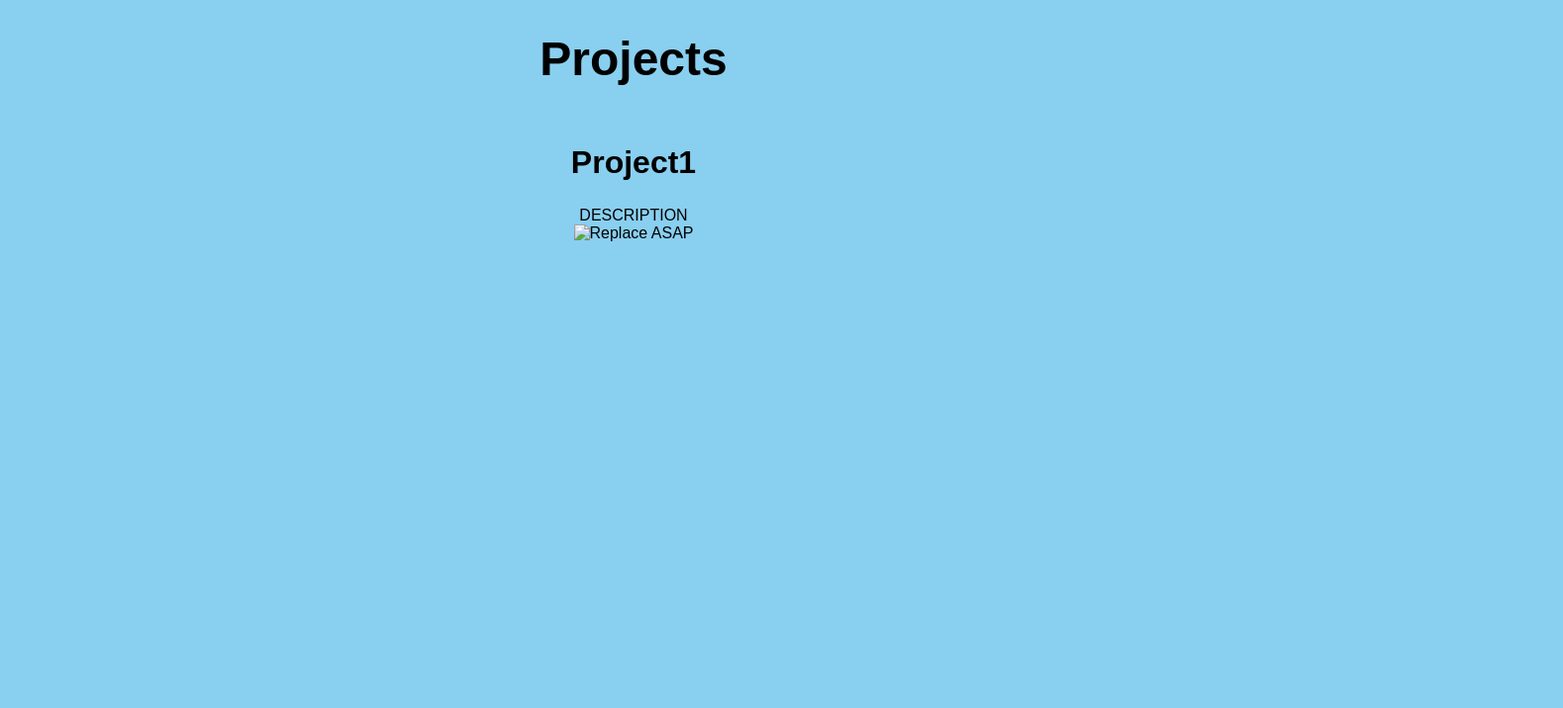
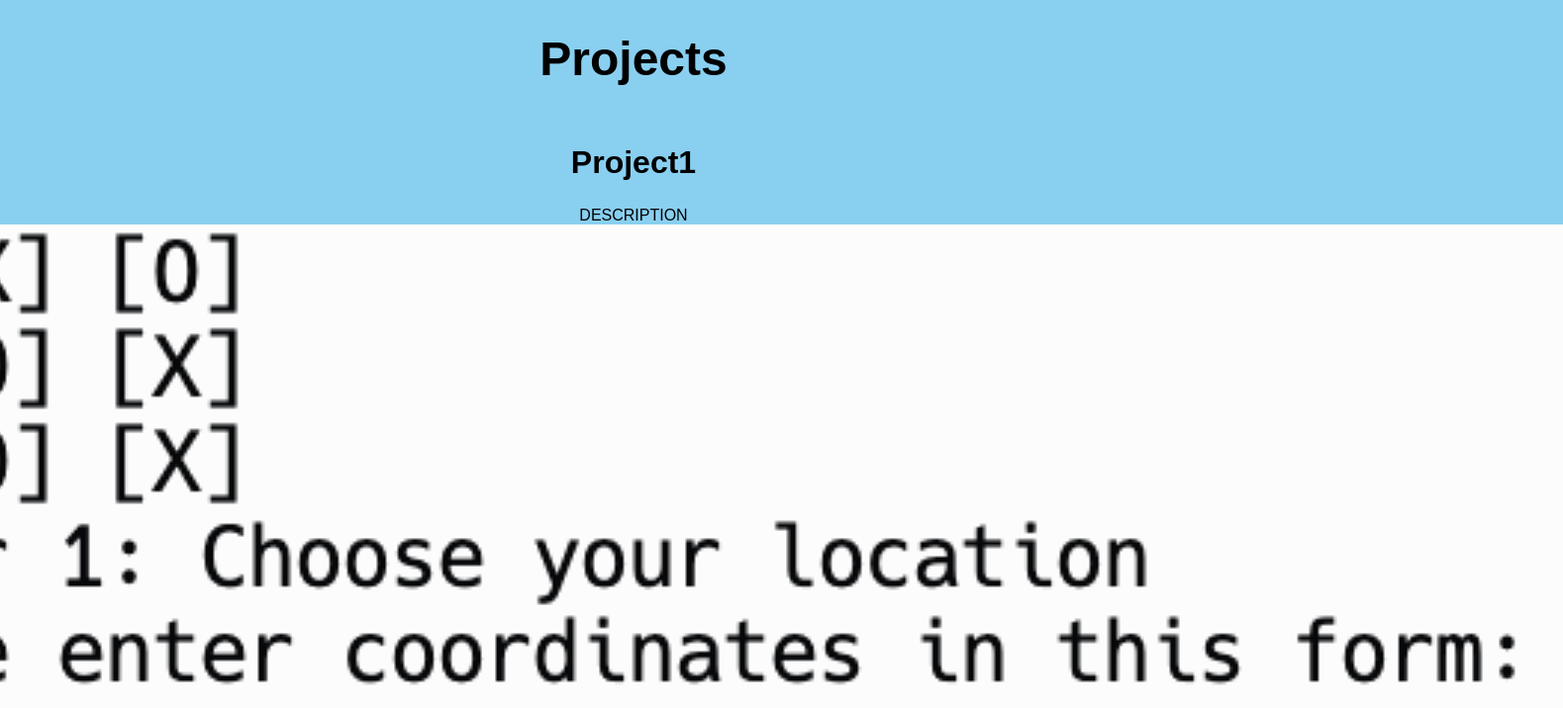
Before and after one commit to shaunoh/shaun-oh, a plain HTML site: page projects.html in a window 1280 px wide. Shown: the top 716 px of the page at 99% size, 1579 px wide, since content can reach past the window. Drawn offline with Linux system fonts and the light colour scheme.

Commit message:
Update projects.html

```diff
--- a/projects.html
+++ b/projects.html
@@ -25,4 +25,4 @@ h2 {
   <h1>Projects</h1>
   <h2>Project1</h2>
   DESCRIPTION
-  <img src="TTT_image" alt="Replace ASAP">
+  <img src="TTT_image.png" alt="Replace ASAP">
```
